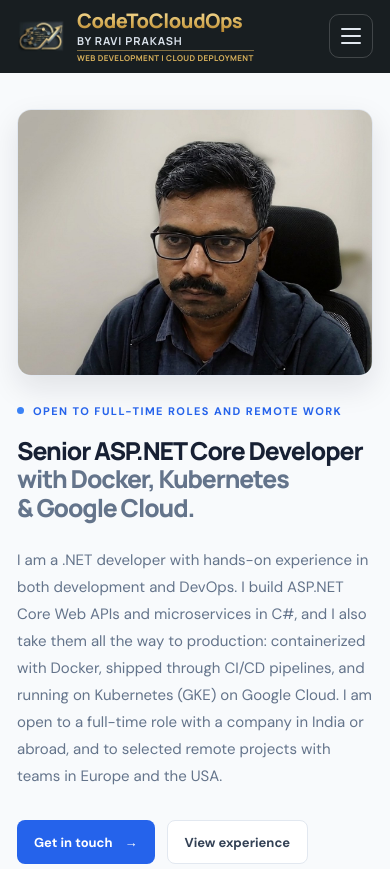
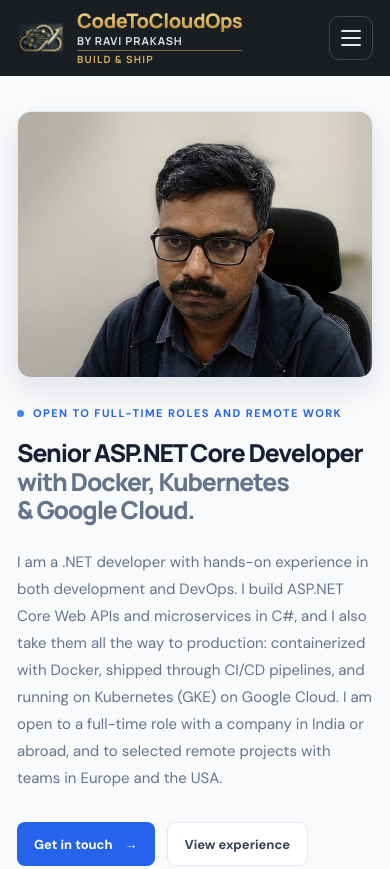
Before and after one commit to byraviprakash/portfolio-and-blog, an Astro site: page / in a window 390 px wide. Shown: the top 869 px of the page. Built offline with nearby package versions, Linux system fonts and the light colour scheme; Astro itself is replaced by a stand-in of ours.

Commit message:
Change brand tagline to Build & Ship

```diff
--- a/src/layouts/BaseLayout.astro
+++ b/src/layouts/BaseLayout.astro
@@ -82,7 +82,7 @@ const jsonLd = {
           <span class="brand-words">
             <span class="brand-name">CodeToCloudOps</span>
             <span class="brand-by">by Ravi Prakash</span>
-            <span class="brand-tag">Web Development | Cloud Deployment</span>
+            <span class="brand-tag">Build &amp; Ship</span>
           </span>
         </a>
         <button class="menu-toggle" type="button" aria-label="Open menu" aria-expanded="false" aria-controls="site-nav">
--- a/src/styles/global.css
+++ b/src/styles/global.css
@@ -247,13 +247,13 @@ a.category { display: inline-block; }
 .brand-words { display: flex; flex-direction: column; line-height: 1.1; }
 .brand-name { font-family: Manrope, sans-serif; font-size: 24px; font-weight: 800; letter-spacing: -.02em; background: linear-gradient(180deg, #f6dd96 0%, #d9b25c 55%, #b8862f 100%); -webkit-background-clip: text; background-clip: text; color: transparent; }
 .brand-by { margin-top: 3px; color: #dbe3ec; font-size: 13px; font-weight: 700; letter-spacing: .08em; text-transform: uppercase; }
-.brand-tag { margin-top: 5px; padding-top: 4px; border-top: 1px solid rgba(217, 178, 92, .55); color: #d9b25c; font-size: 9.5px; font-weight: 700; letter-spacing: .1em; text-transform: uppercase; }
+.brand-tag { margin-top: 5px; padding-top: 4px; border-top: 1px solid rgba(217, 178, 92, .55); color: #d9b25c; font-size: 12px; font-weight: 700; letter-spacing: .14em; text-transform: uppercase; }
 @media (max-width: 760px) {
   .site-header { padding: 10px 0 12px; gap: 6px; }
   .brand-icon { width: 48px; height: 48px; }
   .brand-name { font-size: 20px; }
   .brand-by { font-size: 11px; }
-  .brand-tag { margin-top: 3px; padding-top: 3px; font-size: 8px; letter-spacing: .05em; white-space: nowrap; }
+  .brand-tag { margin-top: 3px; padding-top: 3px; font-size: 10px; letter-spacing: .12em; white-space: nowrap; }
 }
 
 /* Hide the grey scrollbar under the mobile menu (it still scrolls sideways) */
```
